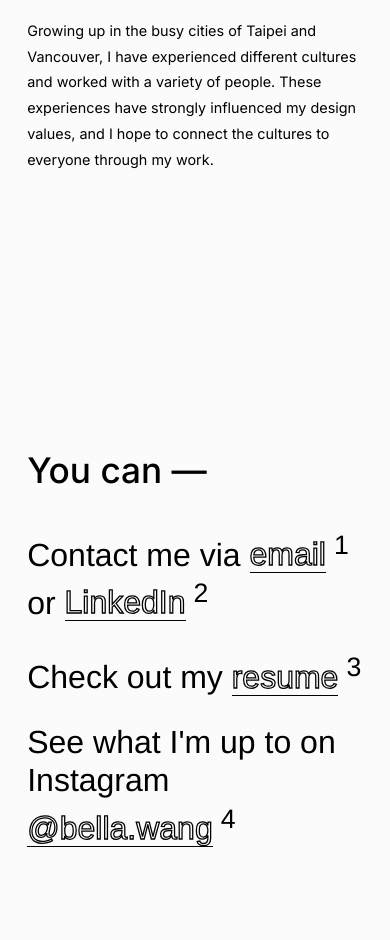
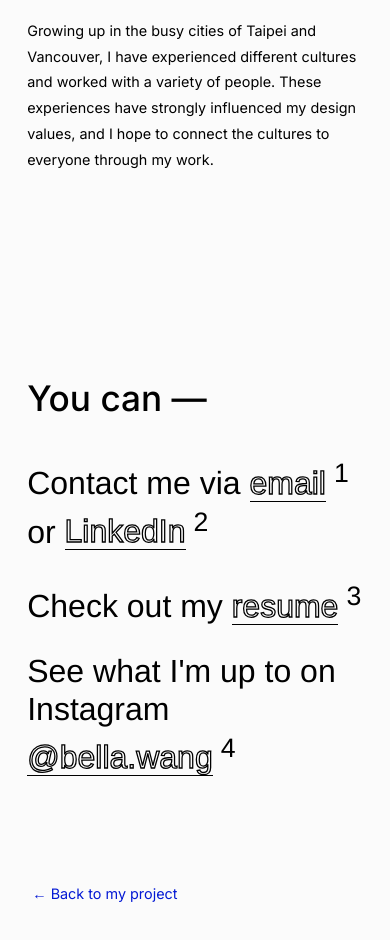
Before and after one commit to bellawang0610/P03, a plain HTML site: page about.html in a window 390 px wide. Shown: the part 464-1404 px from the top of the page. Drawn offline with Linux system fonts and the light colour scheme; a web font is replaced by a local one.

Commit message:
added btn class on contact page, edited nav hover styling
btn class created

```diff
--- a/about.html
+++ b/about.html
@@ -42,6 +42,7 @@
             <h2>See what I'm up to on Instagram <a class="blue" href="https://www.instagram.com/bell.wang/?hl=en">@bella.wang</a><sup>4</sup></h2>
           </div>
         </div>
+        <a class="btn" href="index.html"> ← Back to my project</a>
       </section>
     </div>
 
--- a/css/mediaq.css
+++ b/css/mediaq.css
@@ -3,7 +3,7 @@
     padding: 1em 1.2em 3em 1.2em;
   }
   .intro {
-    padding-top: 1em;
+    padding-top: 1.5em;
     margin-bottom: 4em;
   }
   nav {
@@ -22,4 +22,10 @@
   .contact_link h2 {
     line-height: 120%;
   }
+  .contact_page {
+    padding: 1em 0em 5em 0em;
+  }
+  .contact_title {
+    margin-top: 4.8em;
+  }
 }
--- a/css/style.css
+++ b/css/style.css
@@ -9,7 +9,7 @@ body {
 }
 
 .white_border {
-  padding: 3em 6em 3em 6em;
+  padding: 3em 6em 5.7em 6em;
 }
 
 hr {
@@ -41,15 +41,16 @@ nav {
   font-size: .8em;
   text-decoration: none;
   color: grey;
-  margin: 0em 1em 0em 1em;
+  margin: 3px 3px 3px 3px;
   overflow: hidden;
   justify-content: space-between;
+  padding: 3px 10px 3px 10px;
 }
 
 .navie:hover {
   text-decoration: none;
-  color: #FFB800;
-  border-bottom: 1px solid #FFB800;
+  background-color: #FFB800;
+  color: white;
 }
 
 .navie:focus {
@@ -147,7 +148,7 @@ nav {
 /* contact */
 
 .contact_page {
-  padding: 5em 0em 13em 0em;
+  padding: 5em 0em 7.8em 0em;
 }
 
 .contact_title {
@@ -194,6 +195,23 @@ nav {
   -webkit-text-fill-color: #0419d4;
   cursor: crosshair;
   border-bottom: 1px solid #0419d4;
+}
+
+.btn {
+  font-size: .9em;
+  font-weight: 400;
+  background-color: transparent;
+  color: #0419d4;
+  cursor: pointer;
+  transition: .3s ease-in-out;
+  -webkit-transition: .3s ease-in-out;
+  text-decoration: none;
+  padding: 5px 5px 5px 5px;
+}
+
+.btn:hover {
+  background-color: #0419d4;
+  color: white;
 }
 
 /* image as link */
```
